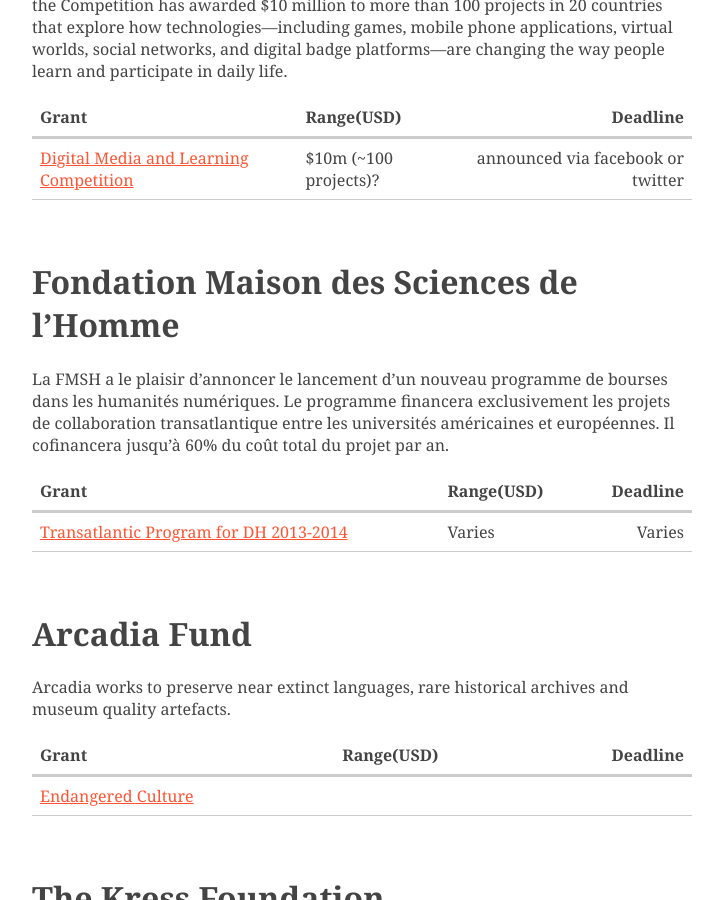
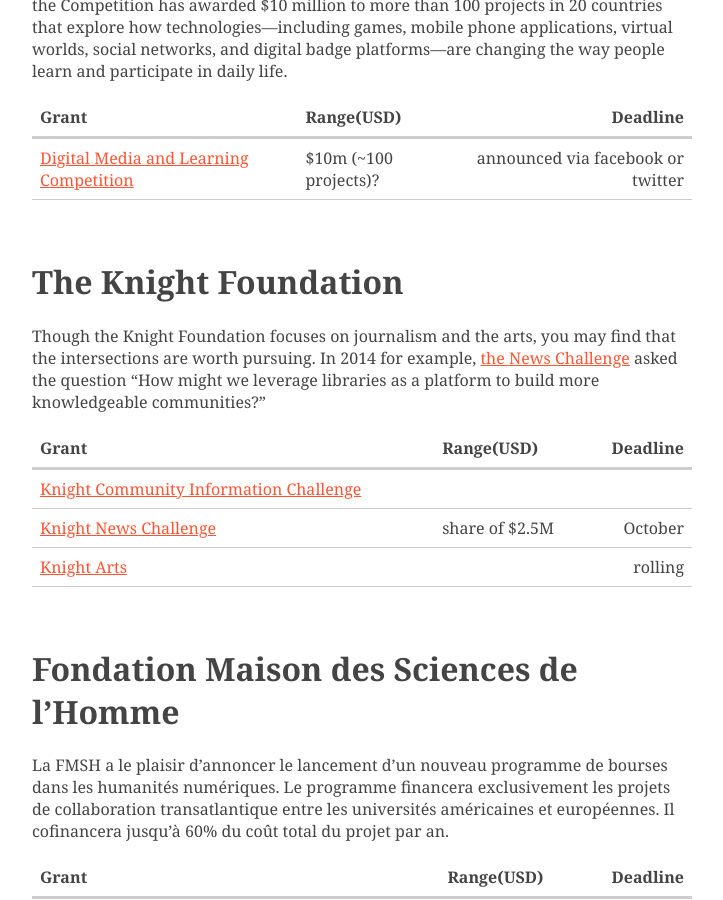
Before and after one commit to achorg/dhfunding, a Jekyll site: the page built from index.md, in a window 1280 px wide and 900 px high, scrolled down 5292 px. Shown: the whole window, without its empty margins (278-1001 px from the left). Built offline with Jekyll 4.4.1, drawn with Linux system fonts in a browser that asks for light colours.

Commit message:
added knight foundation

```diff
--- a/index.md
+++ b/index.md
@@ -136,6 +136,17 @@ The Digital Media and Learning Competition is an effort designed to find and to
 | ------------- | -------------| --------:|
 |[Digital Media and Learning Competition](http://www.hastac.org/competitions)|$10m (~100 projects)?|announced via facebook or twitter|
 
+# The Knight Foundation
+Though the Knight Foundation focuses on journalism and the arts, you may find that the intersections are worth pursuing. In 2014 for example, [the News Challenge](https://www.newschallenge.org/challenge/libraries/feedback) asked the question "How might we leverage libraries as a platform to build more knowledgeable communities?"
+
+| Grant         | Range(USD)        | Deadline|
+| ------------- | -------------| --------:|
+|[Knight Community Information Challenge](http://www.knightfoundation.org/funding-initiatives/knight-community-information-challenge/)|||
+|[Knight News Challenge](https://newschallenge.org/)|share of $2.5M|October|
+|[Knight Arts](http://www.knightarts.org/about)||rolling|
+
+
+
 # Fondation Maison des Sciences de l'Homme
 La FMSH a le plaisir d'annoncer le lancement d'un nouveau programme de bourses dans les humanités numériques. Le programme financera exclusivement les projets de collaboration transatlantique entre les universités américaines et européennes. Il cofinancera jusqu'à 60% du coût total du projet par an.
 
```
